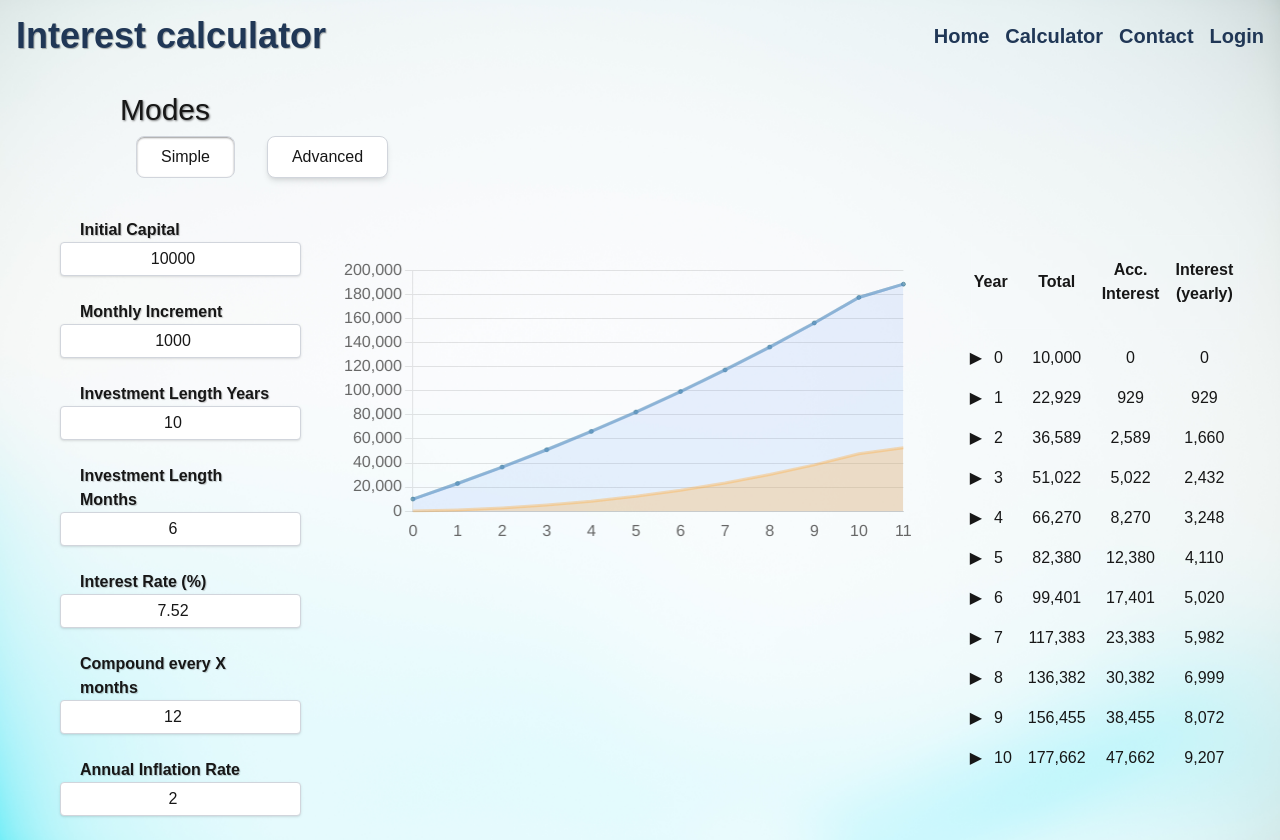
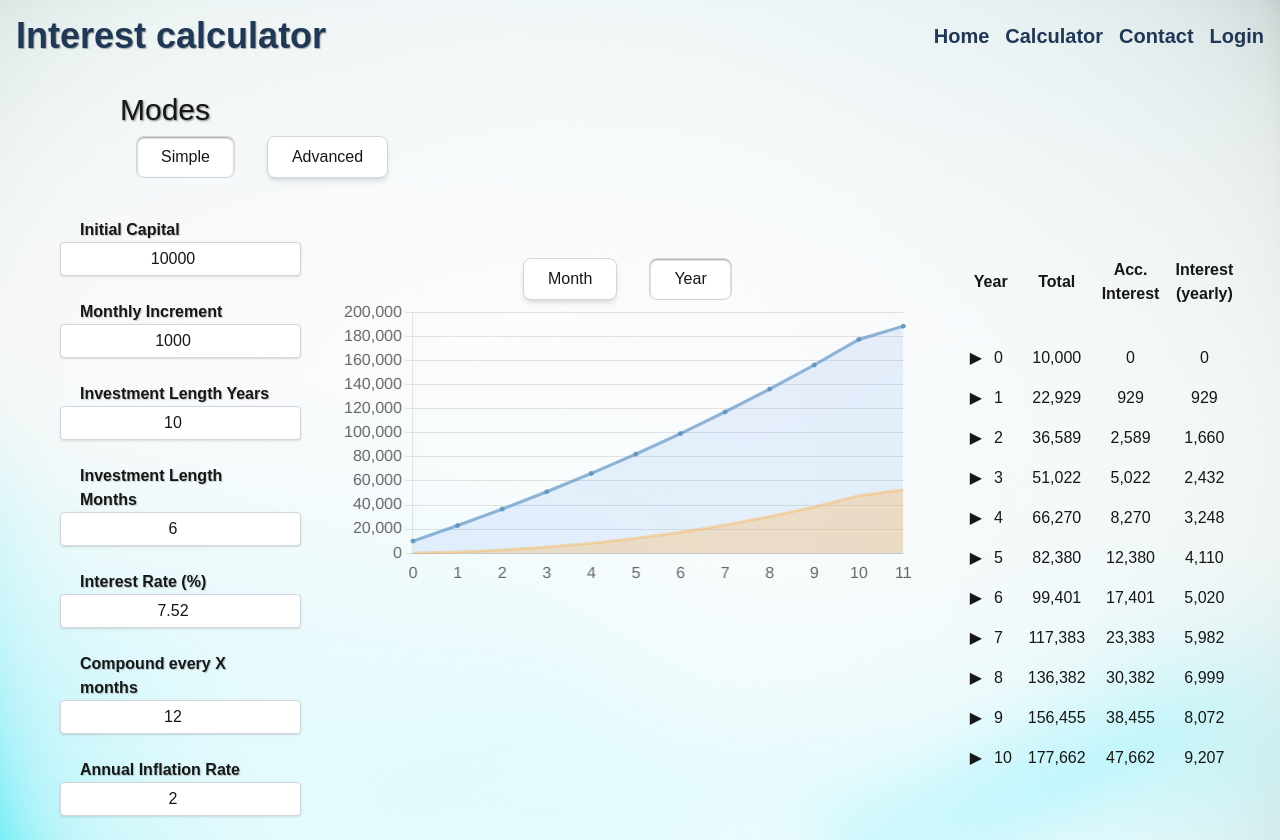
Before and after one commit to CamilleDU3/interest-calculator, a Next.js app in the folder frontend/: page /calculator in a window 1280 px wide. Built offline with nearby package versions, Linux system fonts and the light colour scheme.

Commit message:
feat(calculator-page): add monthly display on graph

```diff
--- a/frontend/app/calculator/page.tsx
+++ b/frontend/app/calculator/page.tsx
@@ -38,6 +38,7 @@ export default function CalculatorPage() {
     const [investmentResults, setInvestmentResults] = useState<
         InvestmentResult[]
     >([]);
+    const [graphTimeframe, setGraphTimeframe] = useState('year');
     const [openTableRow, setOpenTableRow] = useState<number | null>(null);
 
     const handleChange = (e: React.ChangeEvent<HTMLInputElement>) => {
@@ -215,8 +216,40 @@ export default function CalculatorPage() {
                 </fieldset>
 
                 <div className="mt-10 ml-10 h-[70vh] w-[100vh]">
+                    <div className="flex items-center justify-center">
+                        <Button
+                            name="month"
+                            variant="secondary"
+                            className=""
+                            onClick={(event) => {
+                                setGraphTimeframe(event.currentTarget.name);
+                            }}
+                            state={
+                                graphTimeframe === 'month'
+                                    ? 'active'
+                                    : 'default'
+                            }
+                        >
+                            Month
+                        </Button>
+                        <Button
+                            name="year"
+                            variant="secondary"
+                            className="default"
+                            onClick={(event) => {
+                                setGraphTimeframe(event.currentTarget.name);
+                            }}
+                            state={
+                                graphTimeframe === 'year' ? 'active' : 'default'
+                            }
+                        >
+                            Year
+                        </Button>
+                    </div>
+
                     <LineGraph
                         investmentResults={investmentResults}
+                        timeframe={graphTimeframe}
                     ></LineGraph>
                 </div>
 
--- a/frontend/components/LineGraph.tsx
+++ b/frontend/components/LineGraph.tsx
@@ -24,55 +24,68 @@ ChartJS.register(
 );
 type LineGraphProps = {
     investmentResults: InvestmentResult[];
+    timeframe: string;
 };
-export default function LineGraph({ investmentResults }: LineGraphProps) {
+export default function LineGraph({
+    investmentResults,
+    timeframe = 'year',
+}: LineGraphProps) {
     const chartColors = useChartColors();
     if (!chartColors) return <div> Loading... </div>;
 
-    const xAxisLabelType = 'Year';
-    const yearlyResults: InvestmentResult[] = investmentResults.filter(
-        (_, index) => index % 12 === 0 || index == investmentResults.length - 1
-    );
-    const xAxisLabelYear = [...yearlyResults.keys()];
+    let xAxisLabelType: string = 'Month';
+    let results: InvestmentResult[] = investmentResults;
+    if (timeframe == 'year') {
+        xAxisLabelType = 'Year';
+        results = investmentResults.filter(
+            (_, index) =>
+                index % 12 === 0 || index == investmentResults.length - 1
+        );
+    }
+    let xAxisLabel: number[] = [...results.keys()];
+
     const data = {
-        labels: xAxisLabelYear,
+        labels: xAxisLabel,
         datasets: [
             {
+                // ---- Interest ----
                 // ---- DATA ----
                 label: 'Interest',
-                data: yearlyResults.map((value) => value.accInterest),
+                data: results.map((value) => value.accInterest),
                 fill: true,
-                borderColor: chartColors.chart3Line, //getCSSVar('--chart-3-line'),
-                backgroundColor: chartColors.chart3Fill, //getCSSVar('--chart-3-fill'),
+                borderColor: chartColors.chart3Line,
+                backgroundColor: chartColors.chart3Fill,
                 stack: 'combined',
                 // ---- POINT CUSTOMISATION ----
                 pointRadius: 0,
                 pointHoverRadius: 0,
             },
             {
+                // ---- Invested ----
                 // ---- DATA ----
                 label: 'Invested',
-                data: yearlyResults.map((value) => value.accInvestment),
+                data: results.map((value) => value.accInvestment),
                 fill: true,
-                borderColor: chartColors.chart2Line, //getCSSVar('--chart-2-line'),
-                backgroundColor: chartColors.chart2Fill, //getCSSVar('--chart-2-fill'),
+                borderColor: chartColors.chart2Line,
+                backgroundColor: chartColors.chart2Fill,
                 stack: 'combined',
                 // ---- POINT CUSTOMISATION ----
                 pointRadius: 0,
                 pointHoverRadius: 0,
             },
             {
+                // ---- Total ----
                 // ---- DATA ----
                 label: 'Total',
-                data: yearlyResults.map((value) => value.balance),
+                data: results.map((value) => value.balance),
                 fill: false,
-                borderColor: chartColors.chart1Line, //getCSSVar('--chart-1-line'),
+                borderColor: chartColors.chart1Line,
                 // ---- POINT CUSTOMISATION ----
                 pointRadius: 2,
                 pointHoverRadius: 10,
                 pointBorderWidth: 1,
-                pointBorderColor: chartColors.chartPointBorder, //getCSSVar('--chart-point-border'),
-                pointBackgroundColor: chartColors.chartPointBackground, //getCSSVar('--chart-point-border'),
+                pointBorderColor: chartColors.chartPointBorder,
+                pointBackgroundColor: chartColors.chartPointBackground,
             },
         ],
     };
```
